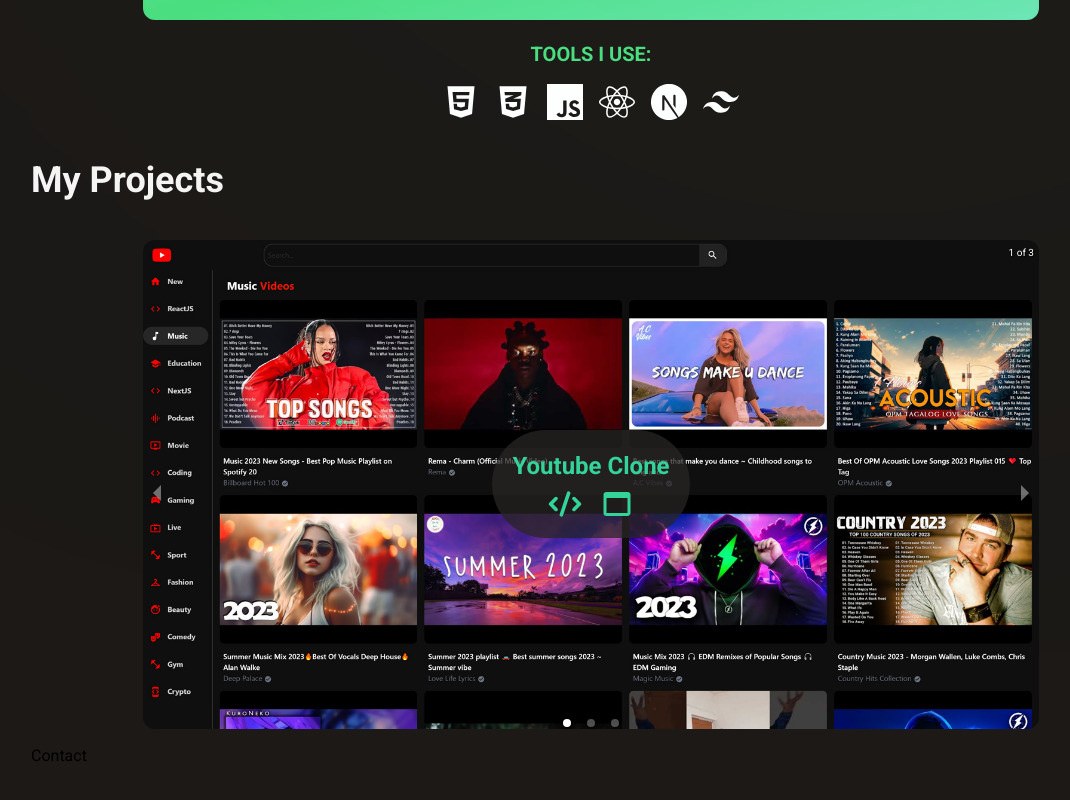
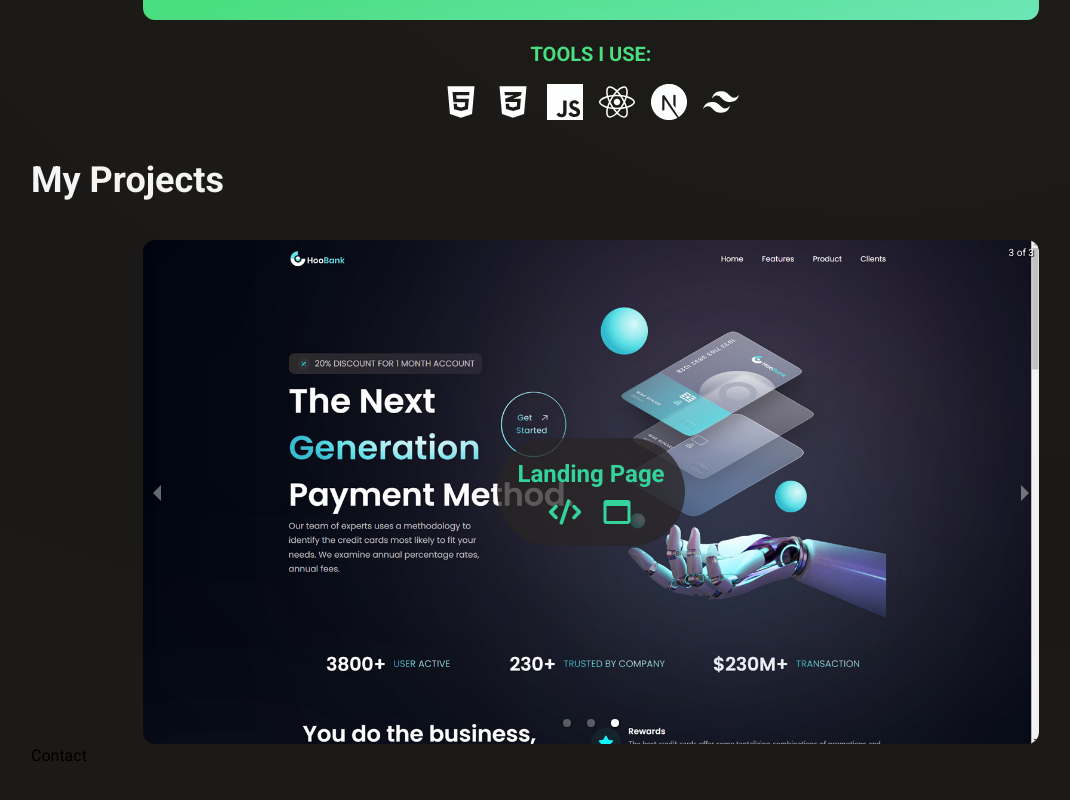
Before and after one commit to devsaqibhussain/my-portfolio, a Next.js app: page / in a window 1280 px wide. Shown: the part 1167-1967 px from the top of the page, without its empty margins (49-1119 px from the left). Built offline with nearby package versions, Linux system fonts and the light colour scheme.

Commit message:
Fix: escaped ' error

```diff
--- a/app/components/Aboutme.jsx
+++ b/app/components/Aboutme.jsx
@@ -12,7 +12,7 @@
       <div className={`${styles.profileBg} shadow-inner m-auto rounded-xl p-4 sm:p-10 w-full sm:w-[80%] flex flex-col gap-5 justify-center items-center`}>
         <FaQuoteLeft className={` text-stone-800 text-3xl`}/>
         <h2 className=' text-xl sm:text-2xl text-stone-800 font-bold'>
-          Hello! I'm Saqib Hussain, a passionate Frontend Developer with a deep love for crafting beautiful and responsive user interfaces. With expertise in ReactJs, NextJs, and TailwindCSS, I thrive on turning complex ideas into user-friendly web experiences.
+          Hello! I&apos;m Saqib Hussain, a passionate Frontend Developer with a deep love for crafting beautiful and responsive user interfaces. With expertise in ReactJs, NextJs, and TailwindCSS, I thrive on turning complex ideas into user-friendly web experiences.
         </h2>
       </div>
 
--- a/app/components/Hero.jsx
+++ b/app/components/Hero.jsx
@@ -32,7 +32,7 @@
 
     >
       <h1 className={`text-2xl sm:text-4xl font-semibold text-stone-100 text-start`}>
-        Hi, I'm <span className={`${styles.textColor1}`}>Saqib Hussain,</span><br />
+        Hi, I&apos;m <span className={`${styles.textColor1}`}>Saqib Hussain,</span><br />
         <span ref={anime} className={`${styles.textColor1}`}></span>
       </h1>
 
--- a/app/components/Project.jsx
+++ b/app/components/Project.jsx
@@ -17,6 +17,8 @@
         <Carousel
           infiniteLoop={true}
           showThumbs={false}
+          autoPlay = {true}
+          interval={2000}
         >
         {ProjectDetails.map((project,index) => {
           return (
```
